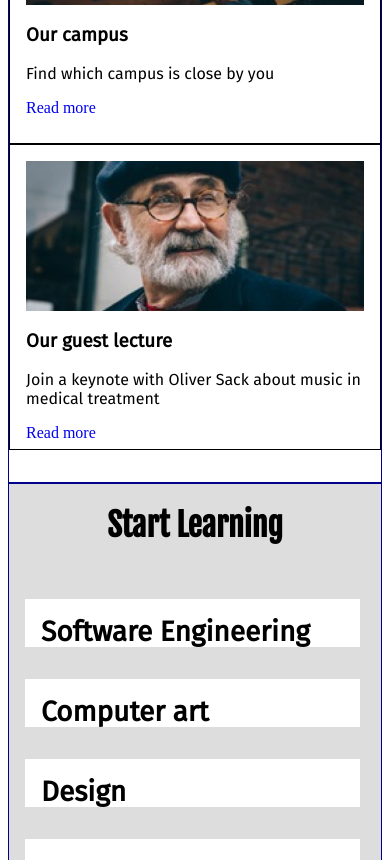
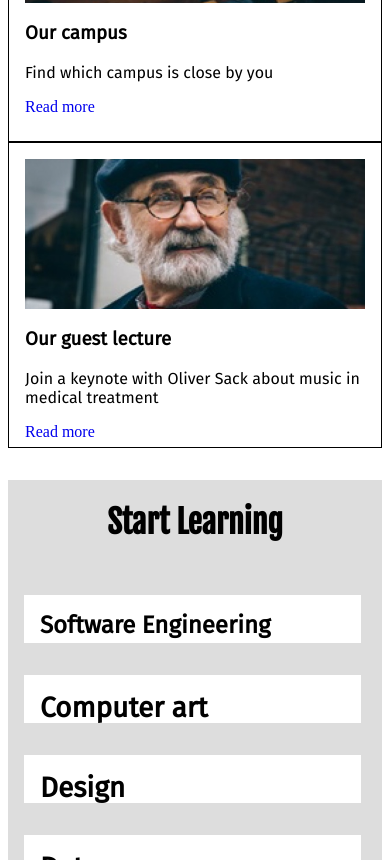
Before and after one commit to Neglin/ColmarAcadamey, a plain HTML site: page index.html in a window 390 px wide. Shown: the part 1140-2000 px from the top of the page. Drawn offline with Linux system fonts and the light colour scheme.

Commit message:
added final touches

```diff
--- a/resources/css/style.css
+++ b/resources/css/style.css
@@ -4,9 +4,6 @@ a {
 }
 li {
   list-style-type: none;
-}
-header,.one,.two,.three,.four,footer {
-  border: 1px solid darkblue;
 }
 h1,h2,h4 {font-family: 'Fjalla One', sans-serif;}
 h3,h5,p {font-family: 'Fira Sans', sans-serif;}
@@ -46,7 +43,7 @@ header nav ul li a:hover {
 .mobile {
   display: none;
 }
-@media only screen and (max-width:480px) {
+@media only screen and (max-width:980px) {
   header {justify-content: center;}
   header .full {display: none;}
   header .logo h2 {display: none;}
@@ -66,7 +63,6 @@ header .mobile a img:hover{
   display: flex;
   justify-content: space-between;
   align-items: center;
-  border: 1px solid black;
   background-color: #DDDDDD;
 }
 .one .image-container {
@@ -100,7 +96,7 @@ header .mobile a img:hover{
 }
 
 
-@media only screen and (max-width:480px) {
+@media only screen and (max-width:980px) {
   .one {
       flex-direction: column;
       align-items: flex-start;
@@ -147,7 +143,7 @@ header .mobile a img:hover{
   width: 40%;
   margin:2rem 1.5rem;
 }
-.two .side .info,.campus,.guest {
+.two .info,.campus,.guest {
   display:inline-flex;
   height:12rem;
   align-items: center;
@@ -190,7 +186,7 @@ color:white;
   padding-left: 0;
 }
 .two .small {display: none;}
-@media only screen and (max-width:480px){
+@media only screen and (max-width:780px){
   .two .image-container{
     display: none;
   }
@@ -203,7 +199,8 @@ color:white;
     width:100%;
   }
   .two .small img{
-    max-height: 9.375rem;}
+    max-height: 9.375rem;
+    width: 100%;}
 
   .two .small .info,.campus,.guest {
     display:inline-flex;
@@ -215,9 +212,7 @@ color:white;
     .two .small .guest{
       margin-bottom: 2rem;
     }
-  .two .small img {
-    width: 100%;
-}
+
   .two .small p{
   padding-left: 0;}
 }
@@ -233,6 +228,7 @@ color:white;
 .three .courses {
   display: inline-flex;
   flex-wrap: wrap;
+  justify-content: center;
   margin: 2rem 4.5rem;
 }
 .three .courses div {
@@ -274,8 +270,12 @@ color:white;
   font-size: 1rem;
 }
 
-
-@media only screen and (max-width:480px) {
+@media only screen and (max-width:1140px){
+  .three .courses div {
+    width: 25%;
+}
+}
+@media only screen and (max-width:980px) {
 .three .courses div img{
   display: none;
 }
@@ -302,7 +302,7 @@ color:white;
     margin-right: 1rem;
   }
   .three .courses .software h3{
-    font-size: 1.25;
+    font-size: 1.5rem;
   }
 
 .three .courses div h3 {
@@ -310,6 +310,10 @@ padding: 1rem 0 1.5rem 1rem;
 margin: 0;
 }
 }
+@media only screen and (max-width:360px){
+.three .courses .software h3{ font-size: 1.40rem;}
+ }
+
 
 /*Content4*/
 .four{
@@ -376,7 +380,7 @@ margin-top: 6.5rem;
 .four .theside .thent div p{
   padding-left: 0;
 }
-@media only screen and (max-width:480px){
+@media only screen and (max-width:980px){
  .four .theside {display: none;}
  .four .thetop h3{
    display: none;
@@ -409,7 +413,7 @@ footer nav a:hover{
 
 }
 
-@media only screen and (max-width:480px) {
+@media only screen and (max-width:980px) {
   footer nav {
     display: none;
   }
```
